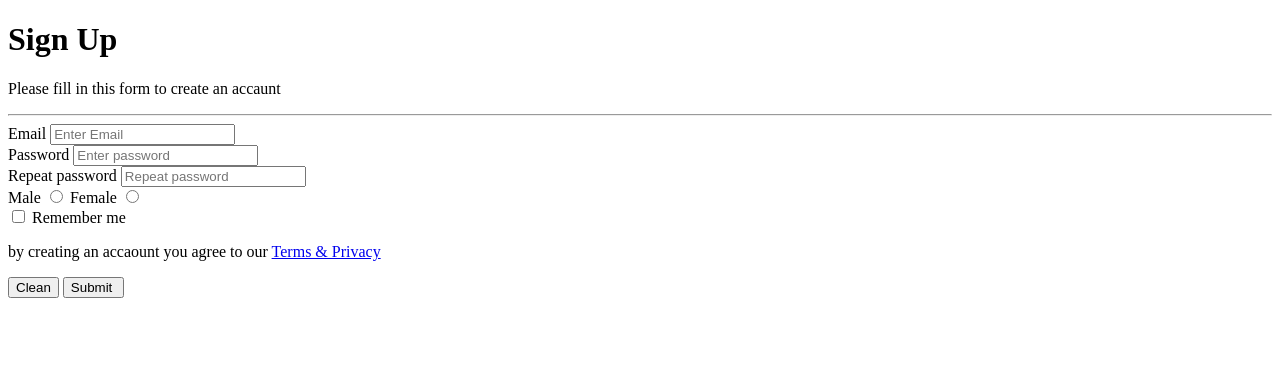
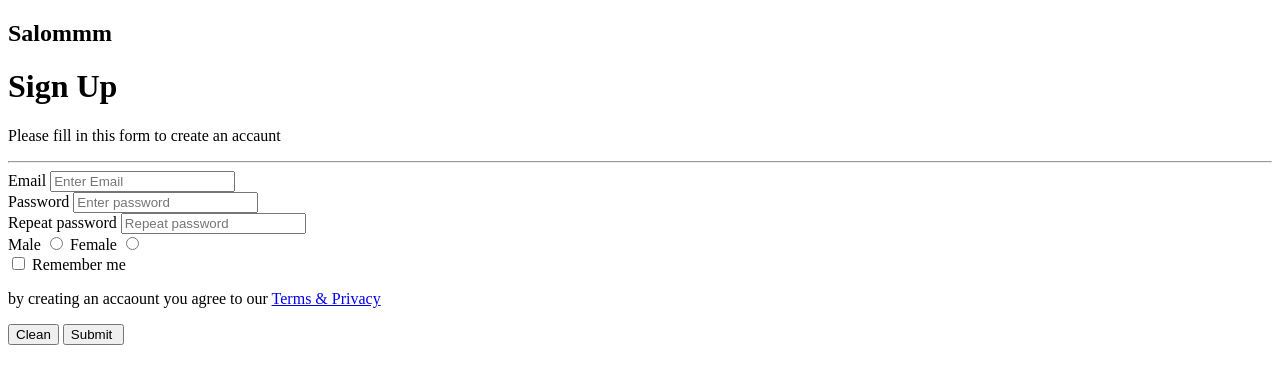
Before and after one commit to Khumoyunbek13/lesson-four, a plain HTML site: page index.html in a window 1280 px wide. Drawn offline with Linux system fonts and the light colour scheme.

Commit message:
new h2 tag

```diff
--- a/index.html
+++ b/index.html
@@ -8,6 +8,7 @@
 </head>
 <body>
   <form >
+    <h2>Salommm</h2>
     <h1>Sign Up</h1>
     <p>Please fill in this form to create an accaunt </p>
     <hr>
```
